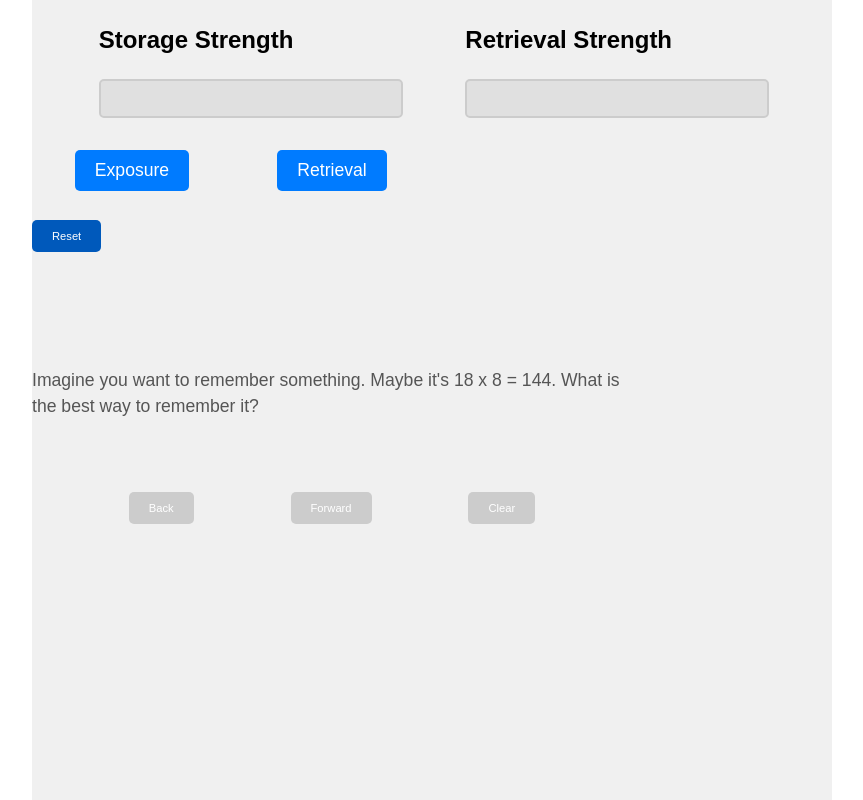
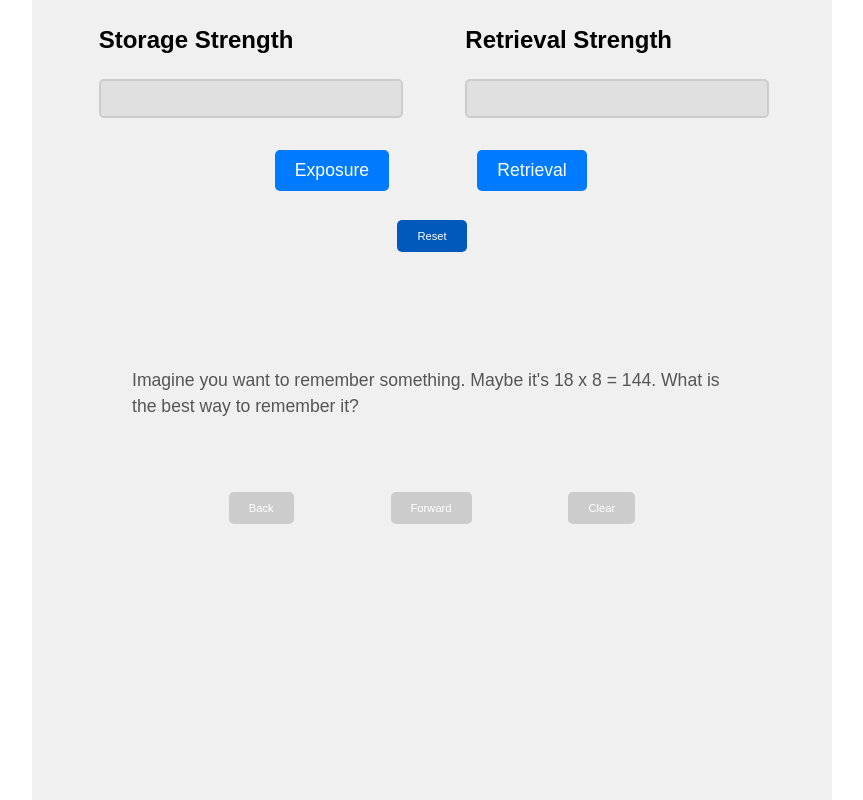
Before and after one commit to dkane47/memory-test, a React (Vite) app: page / in a window 1280 px wide. Shown: the whole page, without its empty margins (208-1071 px from the left). Built offline with nearby package versions, Linux system fonts and the light colour scheme.

Commit message:
Fix centering issue

```diff
--- a/src/App.css
+++ b/src/App.css
@@ -2,7 +2,7 @@
   display: flex;
   width: 100%;
   flex-direction: column;
-  align-items: stretch;
+  align-items: center;
   justify-content: flex-start;
   min-height: 100vh; /* Full viewport height */
   font-family: sans-serif;
```
